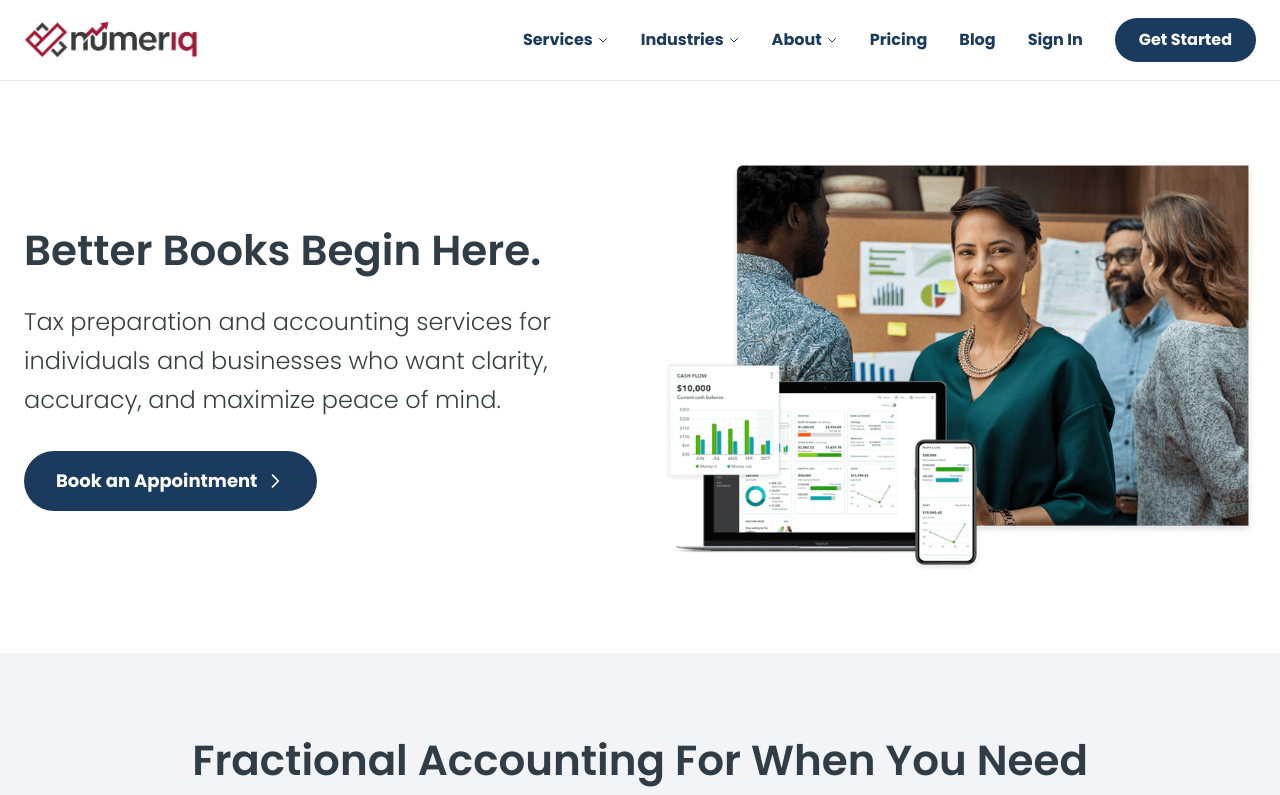
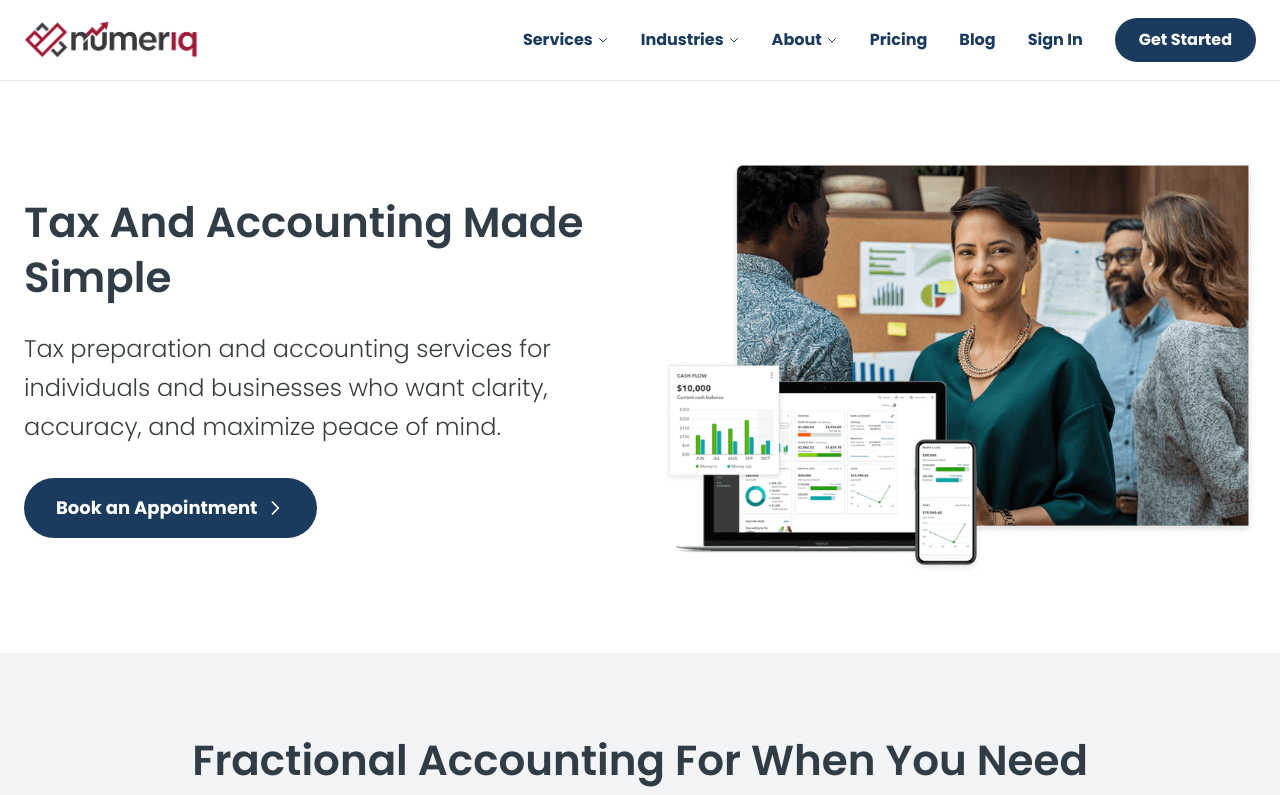
Before and after one commit to BenjaminBlois/website, a Next.js app: page / in a window 1280 px wide. Shown: the top 795 px of the page. Built offline with nearby package versions, Linux system fonts and the light colour scheme.

Commit message:
Update Hero section: change header to 'Tax and Accounting Made Simple', keep subheader unchanged

```diff
--- a/app/components/Hero.tsx
+++ b/app/components/Hero.tsx
@@ -10,7 +10,7 @@ export default function Hero() {
           {/* Text Content */}
           <div className="flex-1 w-full lg:w-auto">
             <h1 className="text-3xl md:text-4xl lg:text-5xl xl:text-6xl font-semibold text-[#313d46] mb-6 leading-tight">
-              Better books begin here.
+              Tax and Accounting Made Simple
             </h1>
             <p className="text-lg md:text-xl lg:text-2xl text-[#393f41] mb-8 leading-relaxed">
               Tax preparation and accounting services for individuals and businesses who want clarity, accuracy, and maximize peace of mind.
```
